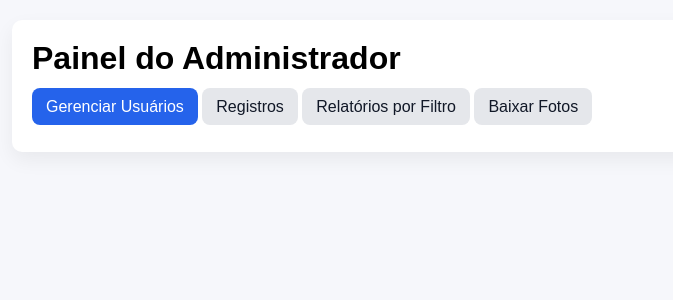
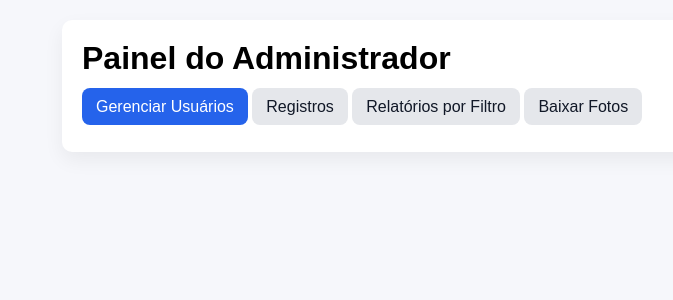
Before and after one commit to btambalo-dotcom/Splice-teste, a Flask app: page /admin in a window 1280 px wide. Shown: the part 46-346 px from the top of the page, without its empty margins (58-731 px from the left). Run offline with Flask 3, Linux system fonts and the light colour scheme; the visitor is signed in with stand-in values (Sample User, id 1).

Commit message:
Add files via upload

```diff
--- a/static/style.css
+++ b/static/style.css
@@ -1,7 +1,7 @@
 
 body { font-family: Arial, sans-serif; background:#f6f7fb; margin:0; }
 header { background:#0f172a; color:#fff; padding:14px 18px; }
-.container { max-width: 1100px; margin: 20px auto; background:#fff; padding:20px; border-radius:10px; box-shadow:0 8px 20px rgba(0,0,0,.06); }
+.container { max-width: 1000px; margin: 20px auto; background:#fff; padding:20px; border-radius:10px; box-shadow:0 8px 20px rgba(0,0,0,.06); }
 h1 { margin-top:0; }
 a { color:#2563eb; text-decoration:none; }
 a:hover { text-decoration:underline; }
@@ -17,4 +17,4 @@ button, .btn { background:#2563eb; color:#fff; border:none; padding:10px 14px; b
 .table { width:100%; border-collapse: collapse; }
 .table th, .table td { border:1px solid #e5e7eb; padding:8px; text-align:left; }
 nav a { margin-left:12px; color:#fff; }
-.thumbs img { max-width: 180px; border-radius:8px; margin: 6px; border:1px solid #e5e7eb; cursor:pointer; }
+.thumbs img { max-width: 180px; border-radius:8px; margin: 6px; border:1px solid #e5e7eb; }
```
